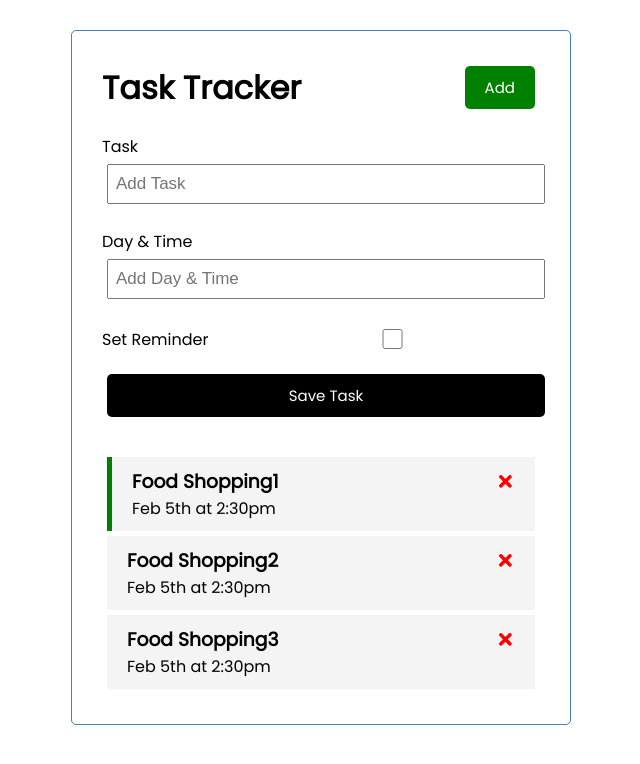
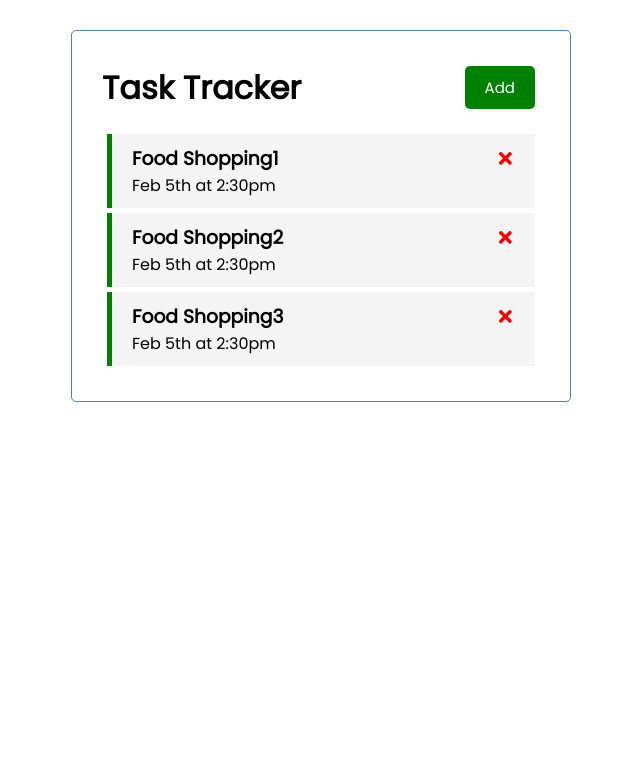
Before and after one commit to EdgarMatevosyan/react-task-tracker, a React (Create React App) app: page / in a window 1280 px wide. Shown: the top 764 px of the page, without its empty margins (319-959 px from the left). Built offline with nearby package versions, Linux system fonts and the light colour scheme; data requests are answered from the project's data file.

Commit message:
add json server, fetch calling data on page load

```diff
--- /dev/null
+++ b/db.json
@@ -0,0 +1,22 @@
+{
+  "tasks": [
+    {
+      "id": 1,
+      "text": "Food Shopping1",
+      "day": "Feb 5th at 2:30pm",
+      "reminder": "true"
+    },
+    {
+      "id": 2,
+      "text": "Food Shopping2",
+      "day": "Feb 5th at 2:30pm",
+      "reminder": "false"
+    },
+    {
+      "id": 3,
+      "text": "Food Shopping3",
+      "day": "Feb 5th at 2:30pm",
+      "reminder": "false"
+    }
+  ]
+}
--- a/package.json
+++ b/package.json
@@ -6,6 +6,7 @@
     "@testing-library/jest-dom": "^5.11.10",
     "@testing-library/react": "^11.2.5",
     "@testing-library/user-event": "^12.8.3",
+    "json-server": "^0.16.3",
     "react": "^17.0.2",
     "react-dom": "^17.0.2",
     "react-icons": "^4.2.0",
@@ -16,7 +17,8 @@
     "start": "react-scripts start",
     "build": "react-scripts build",
     "test": "react-scripts test",
-    "eject": "react-scripts eject"
+    "eject": "react-scripts eject",
+    "server": "json-server --watch db.json --port 5000"
   },
   "eslintConfig": {
     "extends": [
--- a/src/App.js
+++ b/src/App.js
@@ -1,29 +1,38 @@
+import { useState, useEffect } from "react";
 import Header from "./components/Header";
 import Tasks from "./components/Tasks";
-import { useState } from "react";
 import AddTask from "./components/AddTask";
 
 function App() {
-  const [tasks, setTasks] = useState([
-    {
-      id: 1,
-      text: "Food Shopping1",
-      day: "Feb 5th at 2:30pm",
-      reminder: true,
-    },
-    {
-      id: 2,
-      text: "Food Shopping2",
-      day: "Feb 5th at 2:30pm",
-      reminder: false,
-    },
-    {
-      id: 3,
-      text: "Food Shopping3",
-      day: "Feb 5th at 2:30pm",
-      reminder: false,
-    },
-  ]);
+  // This is similar to action and reducer, name and event to use to update state
+  const [showAddTask, setShowAddTask] = useState(false);
+  const [tasks, setTasks] = useState([]);
+
+  // useEffect used when you need something to happen when page loads
+  useEffect(() => {
+    const getTasks = async () => {
+      const tasksFromServer = await fetchTasks();
+      setTasks(tasksFromServer);
+    };
+
+    getTasks();
+    // Dependency array [] below, like if you have user and user changes you would use [user]
+  }, []);
+
+  // Fetch data
+  const fetchTasks = async () => {
+    const res = await fetch("http://localhost:5000/tasks");
+    const data = await res.json();
+
+    return data;
+  };
+
+  // Add Task
+  const addTask = (task) => {
+    const id = Math.floor(Math.random() * 10000) + 1;
+    const newTask = { id, ...task };
+    setTasks([...tasks, newTask]);
+  };
 
   // Delete Task
   const deleteTask = (id) => {
@@ -41,8 +50,11 @@ function App() {
 
   return (
     <div className="container">
-      <Header />
-      <AddTask />
+      <Header
+        onAdd={() => setShowAddTask(!showAddTask)}
+        showAdd={showAddTask}
+      />
+      {showAddTask && <AddTask onAdd={addTask} />}
       {tasks.length > 0 ? (
         <Tasks tasks={tasks} onDelete={deleteTask} onToggle={toggleReminder} />
       ) : (
--- a/src/components/AddTask.js
+++ b/src/components/AddTask.js
@@ -1,11 +1,28 @@
 import { useState } from "react";
 
-const AddTask = () => {
+const AddTask = ({ onAdd }) => {
+  // This is similar to action and reducer, name and event to use to update state
   const [text, setText] = useState("");
   const [day, setDay] = useState("");
   const [reminder, setReminder] = useState(false);
+
+  const onSubmit = (e) => {
+    e.preventDefault();
+
+    if (!text) {
+      alert("Please Add Task");
+      return;
+    }
+
+    onAdd({ text, day, reminder });
+
+    setText("");
+    setDay("");
+    setReminder(false);
+  };
+
   return (
-    <form className="add-form">
+    <form className="add-form" onSubmit={onSubmit}>
       <div className="form-control">
         <label>Task</label>
         <input
@@ -28,6 +45,7 @@ const AddTask = () => {
         <label>Set Reminder</label>
         <input
           type="checkbox"
+          checked={reminder}
           value={reminder}
           onChange={(e) => setReminder(e.currentTarget.checked)}
         ></input>
--- a/src/components/Header.js
+++ b/src/components/Header.js
@@ -1,15 +1,15 @@
 import PropTypes from "prop-types";
 import Button from "./Button";
 
-const Header = ({ title }) => {
-  const onClick = () => {
-    console.log("test");
-  };
-
+const Header = ({ title, onAdd, showAdd }) => {
   return (
     <header className="header">
       <h1>{title}</h1>
-      <Button color="green" text="Add" onClick={onClick} />
+      <Button
+        color={showAdd ? "red" : "green"}
+        text={showAdd ? "Close" : "Add"}
+        onClick={onAdd}
+      />
     </header>
   );
 };
```
Also changed, not shown: 1 other file (tests, documents, lock files or other folders).
